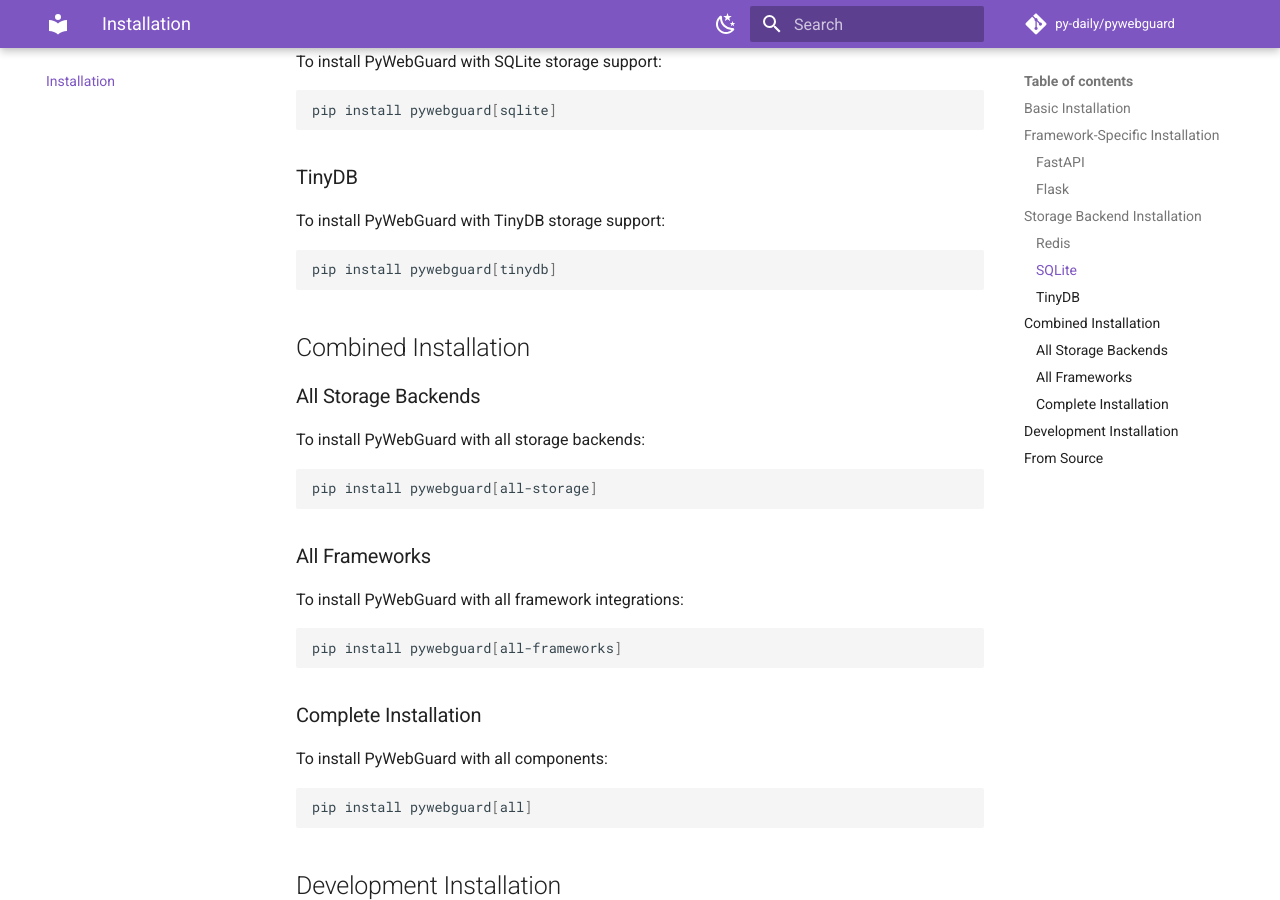
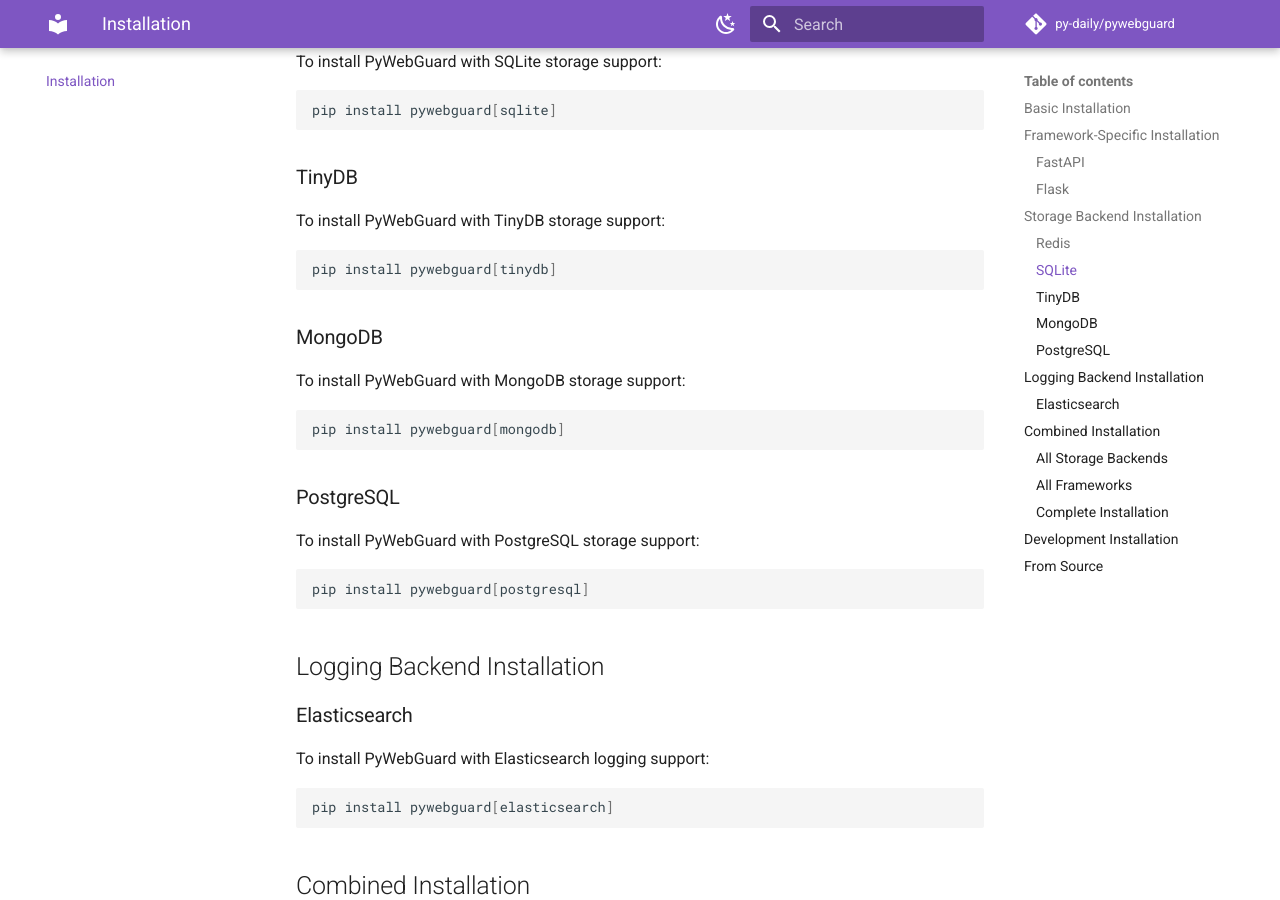
Before and after one commit to py-daily/pywebguard, an MkDocs documentation site: the page built from docs/installation.md, in a window 1280 px wide and 900 px high, scrolled down 1228 px. Built offline with MkDocs 1.6.1 and Material for MkDocs 9.7.7, drawn with Linux system fonts in a browser that asks for light colours; comment, search, counter and statistics services are not loaded.

Commit message:
docs: fix stale storage config example, add missing pip extras, PyPI badge
- cli.md's config-file example still used the old redis_url/redis_prefix
  field names (the #23 bug, already fixed in the CLI itself) instead of
  the real StorageConfig fields url/prefix
- installation.md was missing the mongodb, postgresql, and elasticsearch
  extras, which exist in setup.py but weren't documented
- Added the PyPI downloads badge to the docs homepage

````diff
--- a/docs/installation.md
+++ b/docs/installation.md
@@ -60,6 +60,32 @@
 pip install pywebguard[tinydb]
 ```
 
+### MongoDB
+
+To install PyWebGuard with MongoDB storage support:
+
+```bash
+pip install pywebguard[mongodb]
+```
+
+### PostgreSQL
+
+To install PyWebGuard with PostgreSQL storage support:
+
+```bash
+pip install pywebguard[postgresql]
+```
+
+## Logging Backend Installation
+
+### Elasticsearch
+
+To install PyWebGuard with Elasticsearch logging support:
+
+```bash
+pip install pywebguard[elasticsearch]
+```
+
 ## Combined Installation
 
 ### All Storage Backends
````
Also changed, not shown: docs/cli.md (+2 -2 lines), docs/index.md (+2 -0 lines).
